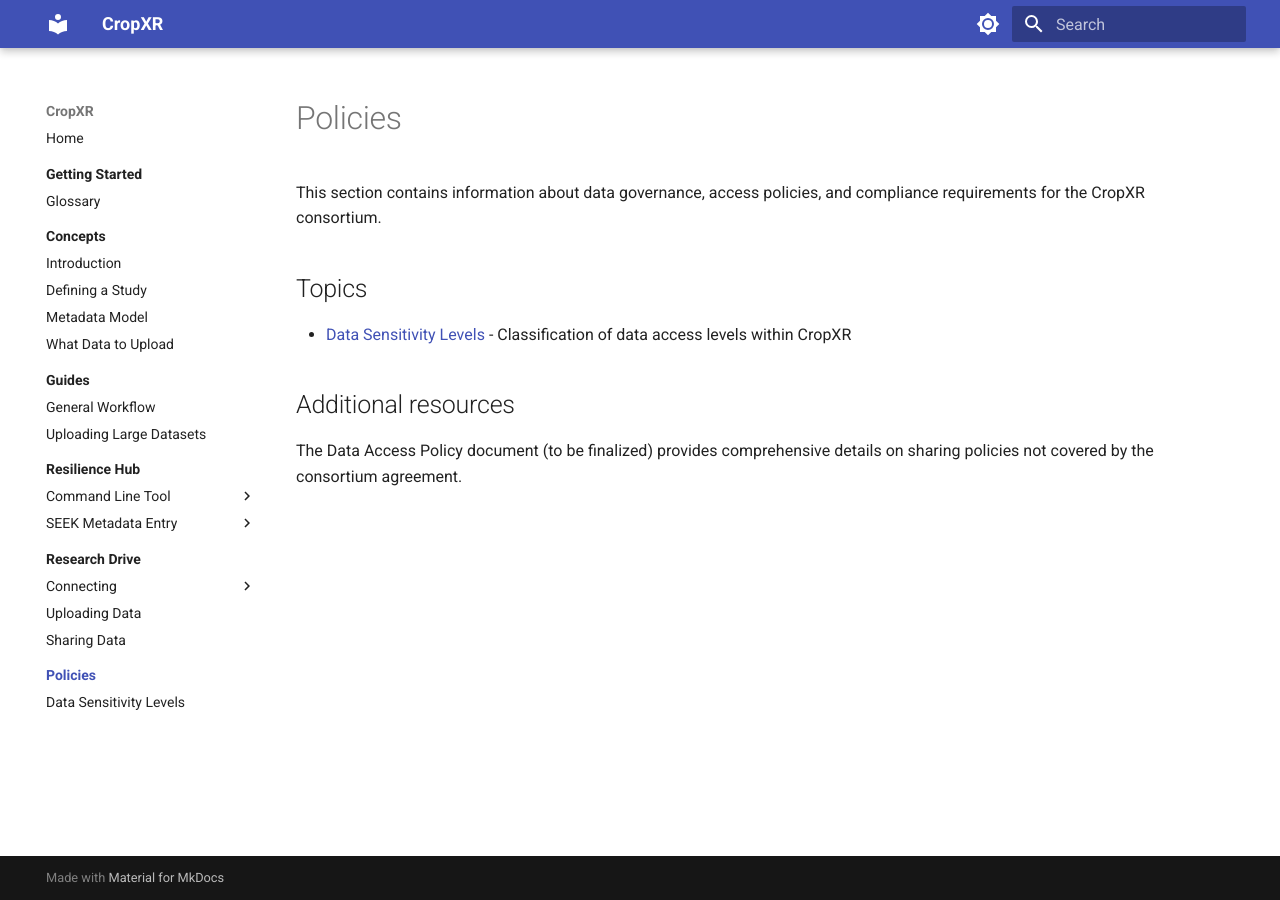
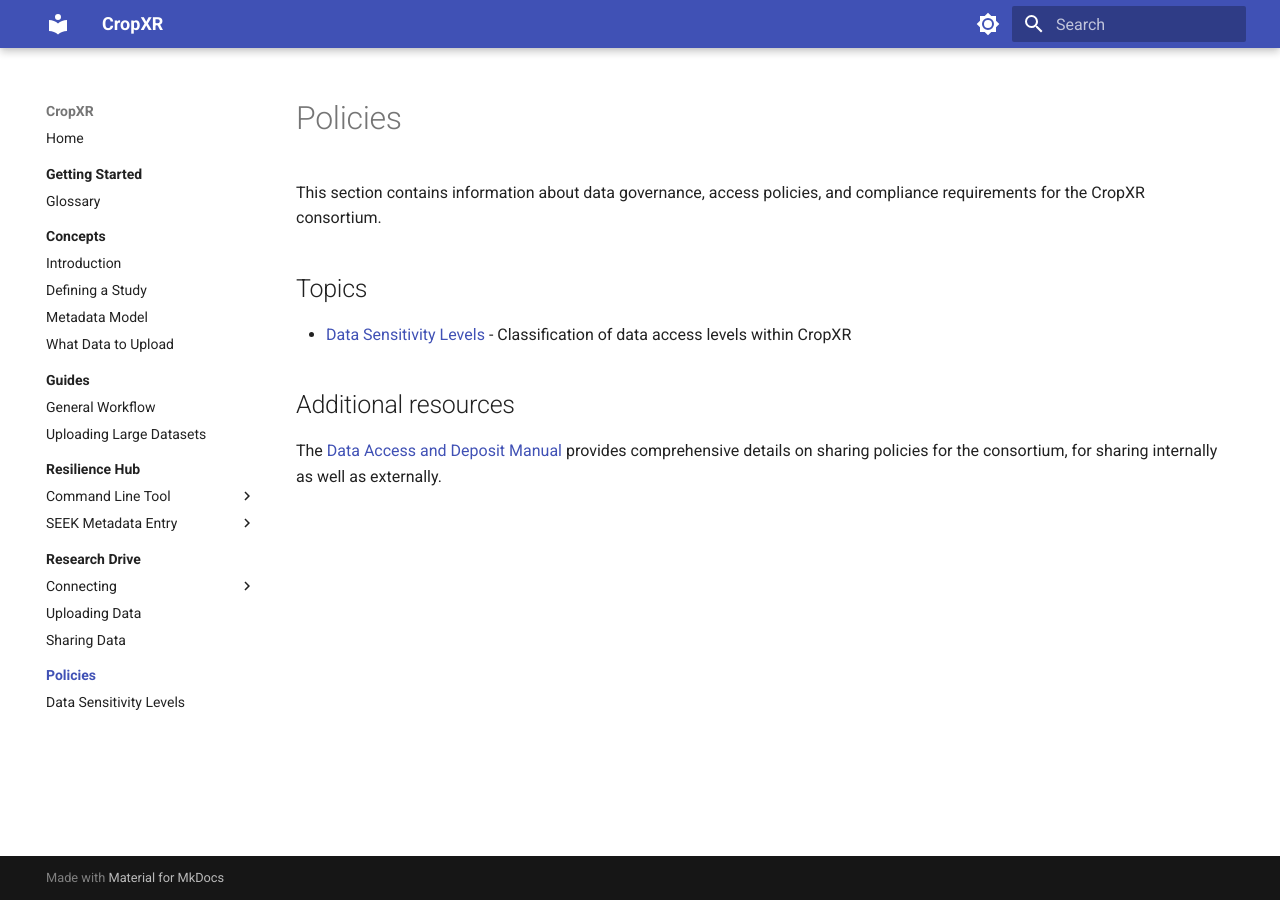
Before and after one commit to CropXR/documentation, an MkDocs documentation site: the page built from docs/policies/index.md, in a window 1280 px wide. Built offline with MkDocs 1.6.1 and Material for MkDocs 9.7.7, drawn with Linux system fonts in a browser that asks for light colours.

Commit message:
Link the Data Access and Deposit Manual

```diff
--- a/docs/policies/index.md
+++ b/docs/policies/index.md
@@ -8,4 +8,4 @@
 
 ## Additional resources
 
-The Data Access Policy document (to be finalized) provides comprehensive details on sharing policies not covered by the consortium agreement.
+The [Data Access and Deposit Manual](https://solisservices.sharepoint.com/:b:/r/sites/11017/Shared%20Documents/Resilience%20Hub/20260623%20Resilience%20Hub%20Access%20and%20Deposit%20Manual%20-%20PC%20Approved%20version.pdf?d=w36ea8b4b69484987925feaf9fd4dc424&csf=1&web=1&e=gykIu5) provides comprehensive details on sharing policies for the consortium, for sharing internally as well as externally.
```
